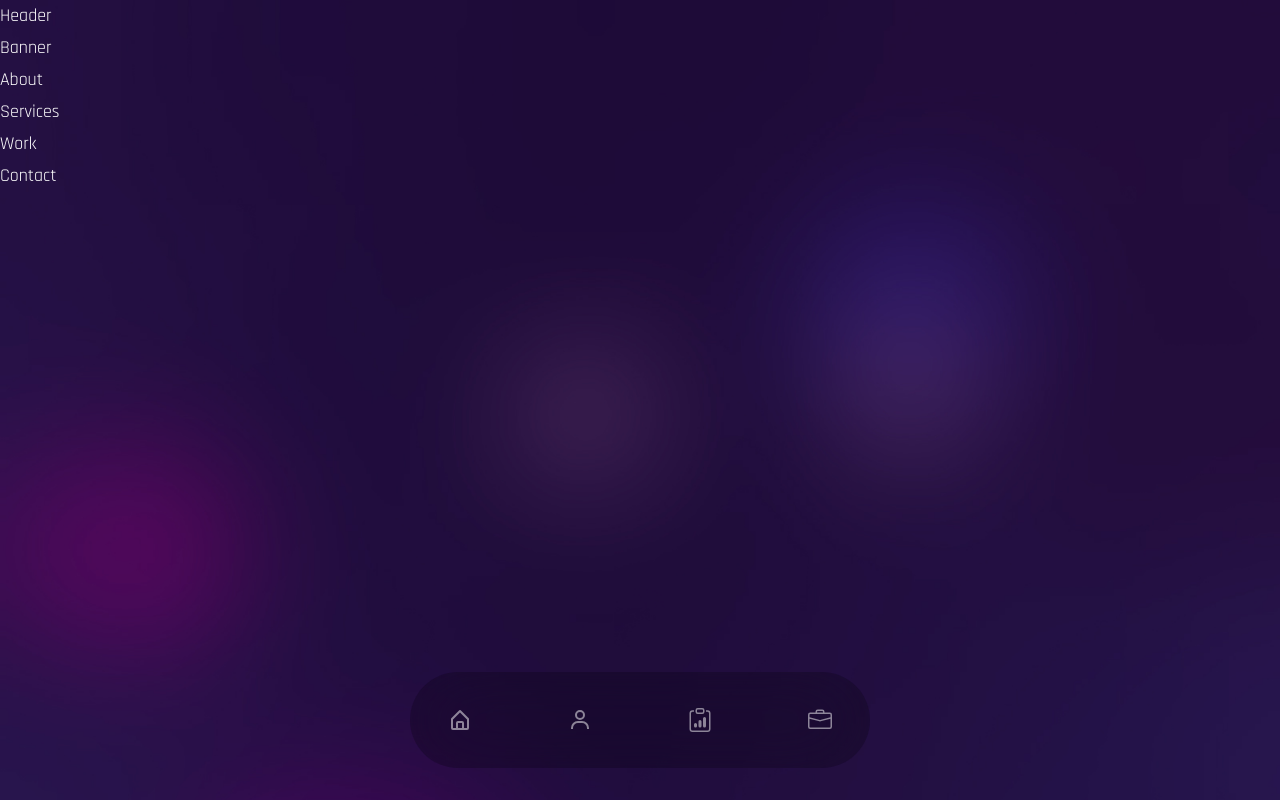
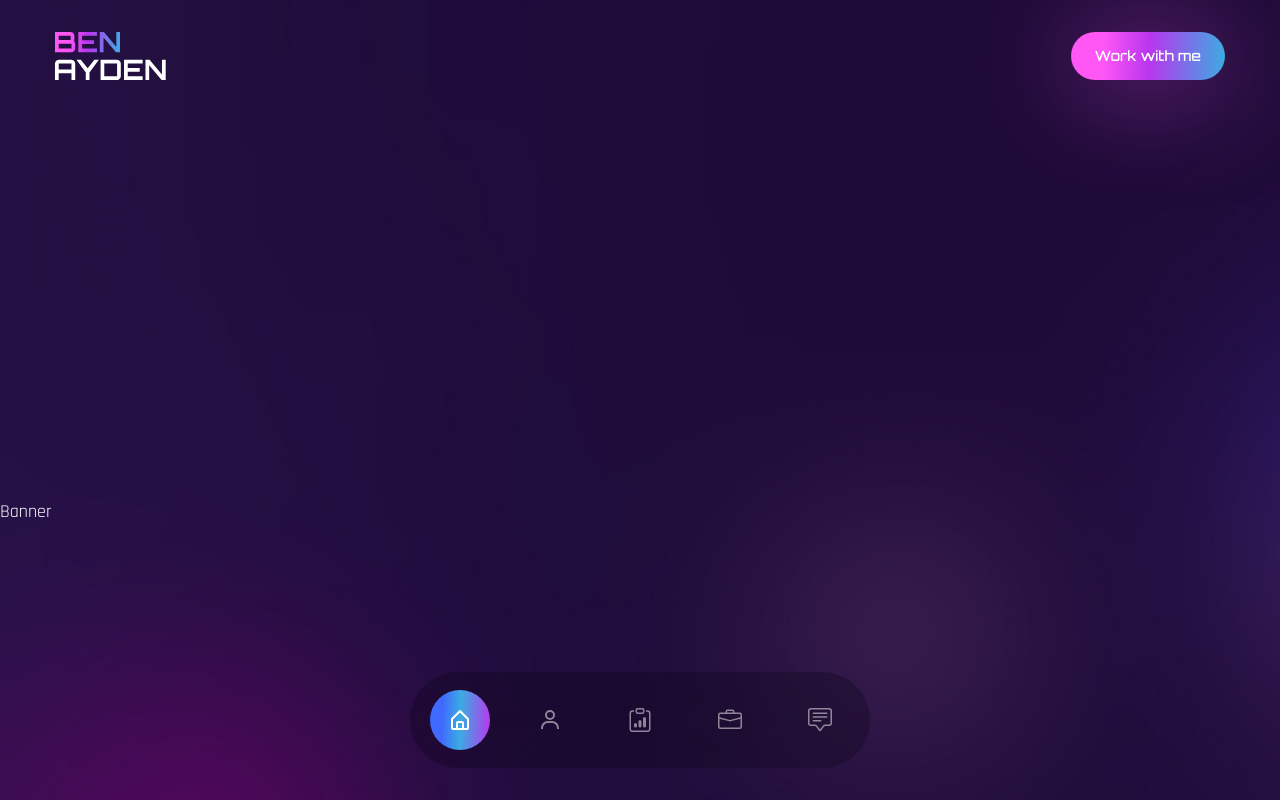
Before and after one commit to JayCesar/JayCesar, a React (Create React App) app: page / in a window 1280 px wide. Shown: the top 800 px of the page. Built offline with nearby package versions, Linux system fonts and the light colour scheme; the HTML template or start-up script is replaced by a standard one; a web font is replaced by a local one.

Commit message:
@JayCesar - update components

```diff
--- a/src/components/About.js
+++ b/src/components/About.js
@@ -1,7 +1,7 @@
 import React from 'react';
 
 const About = () => {
-  return <div>About</div>;
+  return <div className='section' id='about'>About</div>;
 };
 
 export default About;
--- a/src/components/Banner.js
+++ b/src/components/Banner.js
@@ -1,7 +1,7 @@
 import React from 'react';
 
 const Banner = () => {
-  return <div>Banner</div>;
+  return <div className='section' id='home'>Banner</div>;
 };
 
 export default Banner;
--- a/src/components/Contact.js
+++ b/src/components/Contact.js
@@ -1,7 +1,7 @@
 import React from 'react';
 
 const Contact = () => {
-  return <div>Contact</div>;
+  return <div className='section' id='contact' >Contact</div>;
 };
 
 export default Contact;
--- a/src/components/Header.js
+++ b/src/components/Header.js
@@ -1,7 +1,20 @@
 import React from 'react';
+// images
+import Logo from '../assets/logo.svg';
 
 const Header = () => {
-  return <div>Header</div>;
+  return <header className='py-8'>
+    <div className="container mx-auto">
+      <div className='flex justify-between items-center'>
+        {/** logo */}
+        <a href='#'>
+          <img src={Logo} aly='JayCesar_Logo' />
+        </a>
+        {/* button */}
+        <button className='btn btn-sm'> Work with me</button>
+      </div>
+    </div>
+  </header>;
 };
 
 export default Header;
--- a/src/components/Nav.js
+++ b/src/components/Nav.js
@@ -1,7 +1,7 @@
 import React from 'react';
 // import icons
 import {BiHomeAlt, BiUser} from 'react-icons/bi';
-import {BsClipboardData, BsFillBriefcaseFill, BsChatSquare, BsBriefcase} from 'react-icons/bs';
+import {BsClipboardData, BsFillBriefcaseFill, BsChatSquare, BsBriefcase, BsChatSquareText} from 'react-icons/bs';
 // link
 import {Link} from 'react-scroll';
 
@@ -10,17 +10,45 @@
     <div className="container mx-auto">
       {/*nav inner */}
       <div className='w-full bg-black/20 h-[96px] backdrop-blur-2xl rounded-full max-w-[460px] mx-auto px-5 flex justify-between items-center text-2xl text-white/50'>
-        <Link className='cursor-pointer w-[60px] h-[60px] flex items-center justify-center'>
+        <Link
+          to='home'
+          activeClass='active'
+          smooth={true}
+          spy={true}
+          offset={-200}
+          className='cursor-pointer w-[60px] h-[60px] flex items-center justify-center'>
           <BiHomeAlt />
         </Link>
-        <Link className='cursor-pointer w-[60px] h-[60px] flex items-center justify-center'>
+        <Link
+          to='about'
+          activeClass='active'
+          smooth={true}
+          spy={true}
+          className='cursor-pointer w-[60px] h-[60px] flex items-center justify-center'>
           <BiUser />
         </Link>
-        <Link className='cursor-pointer w-[60px] h-[60px] flex items-center justify-center'>
+        <Link
+          to='services'
+          activeClass='active'
+          smooth={true}
+          spy={true}
+          className='cursor-pointer w-[60px] h-[60px] flex items-center justify-center'>
           <BsClipboardData />
         </Link>
-        <Link className='cursor-pointer w-[60px] h-[60px] flex items-center justify-center'>
+        <Link
+          to='work'
+          activeClass='active'
+          smooth={true}
+          spy={true}
+           className='cursor-pointer w-[60px] h-[60px] flex items-center justify-center'>
           <BsBriefcase />
+        </Link>
+        <Link to='contact'
+          activeClass='active'
+          smooth={true}
+          spy={true}
+          className='cursor-pointer w-[60px] h-[60px] flex items-center justify-center'>
+          <BsChatSquareText />
         </Link>
       </div>
     </div>
--- a/src/components/Services.js
+++ b/src/components/Services.js
@@ -1,7 +1,7 @@
 import React from 'react';
 
 const Services = () => {
-  return <div>Services</div>;
+  return <div className='section' id='services'>Services</div>;
 };
 
 export default Services;
--- a/src/components/Work.js
+++ b/src/components/Work.js
@@ -1,7 +1,7 @@
 import React from 'react';
 
 const Work = () => {
-  return <div>Work</div>;
+  return <div className='section' id='work'>Work</div>;
 };
 
 export default Work;
```
